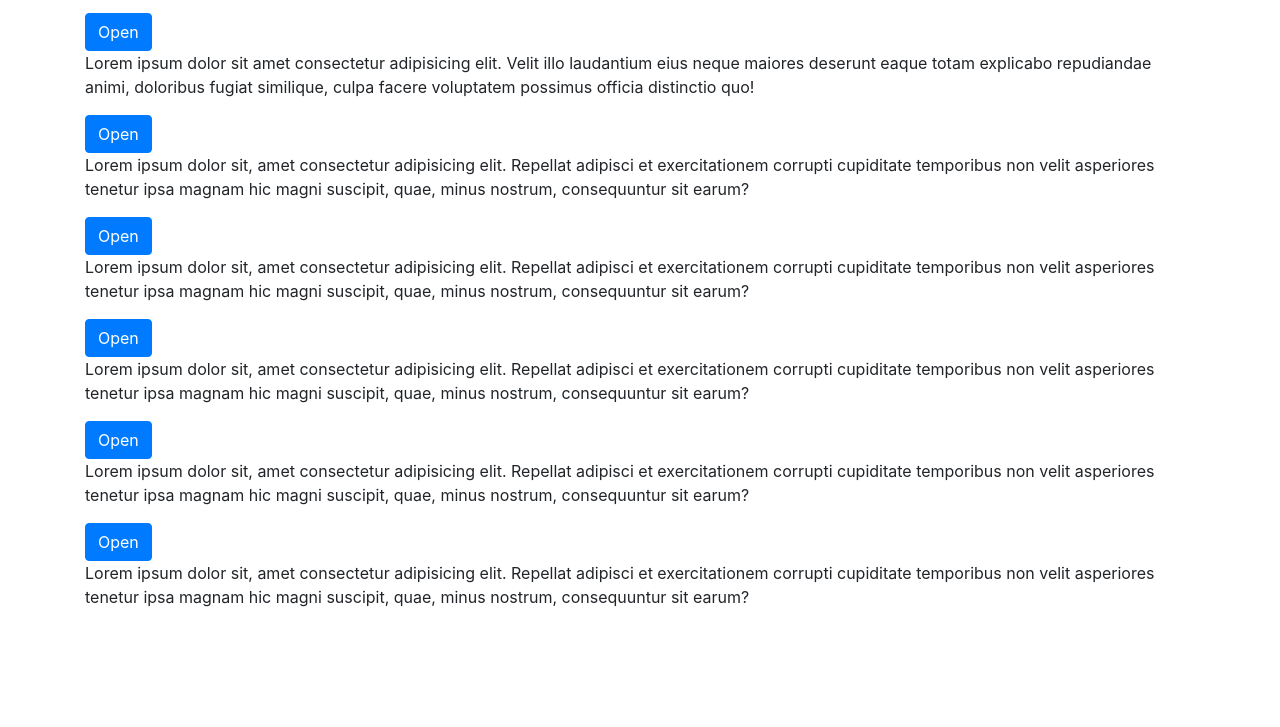
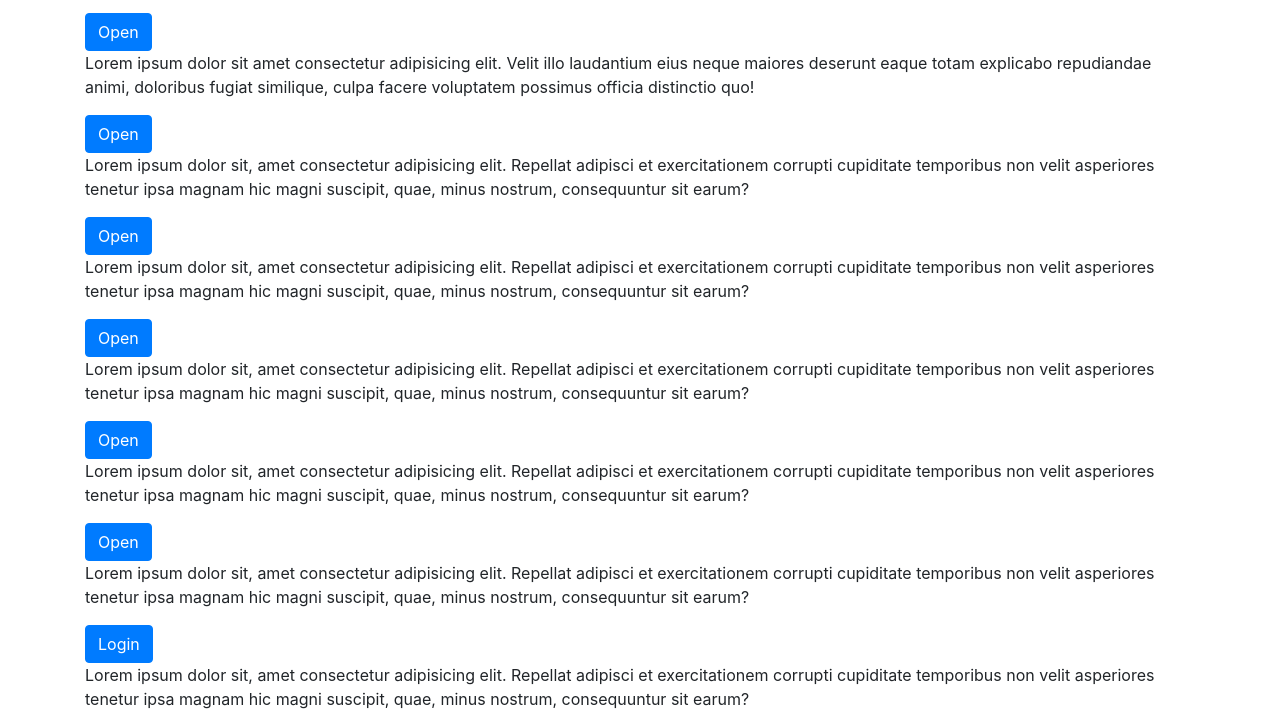
Before and after one commit to mareklints/vanilla-box-sandbox, a website built with webpack: page index.html in a window 1280 px wide. Shown: the part 107-834 px from the top of the page. Before the commit the page ends 800 px from the top, so only its background shows below. Built offline with nearby package versions, Linux system fonts and the light colour scheme; what @marek.lints/vanilla-box would draw is missing.

Commit message:
Added cover background image configuration demo

```diff
--- a/index.html
+++ b/index.html
@@ -38,6 +38,11 @@
         <p>Lorem ipsum dolor sit, amet consectetur adipisicing elit. Repellat adipisci et exercitationem corrupti
             cupiditate temporibus non velit asperiores tenetur ipsa magnam hic magni suscipit, quae, minus nostrum,
             consequuntur sit earum?</p>
+        <div id="test7"></div>
+        <p>Lorem ipsum dolor sit, amet consectetur adipisicing elit. Repellat adipisci et exercitationem corrupti
+            cupiditate temporibus non velit asperiores tenetur ipsa magnam hic magni suscipit, quae, minus nostrum,
+            consequuntur sit earum?</p>
+
     </div>
     <script src="dist/bundle.js"></script>
 </body>
--- a/src/js/app.js
+++ b/src/js/app.js
@@ -2,6 +2,7 @@ import '@marek.lints/vanilla-box/popup.css';
 import '@marek.lints/vanilla-box/config.css';
 import { configmanager } from '@marek.lints/vanilla-box';
 import '../css/app.css';
+import '../img/background.jpg';
 
 window.addEventListener('load', () => {
     document.querySelector('#test1').innerHTML = /*html*/`
@@ -150,4 +151,31 @@ window.addEventListener('load', () => {
         <button class="btn btn-primary">Open</button>
     `;
     document.querySelector('#test6 button').addEventListener('click', () => document.querySelector('#test6 popup-window').open());
+
+    configmanager.addConfig('blank_300_300_background', {
+        top: 25,
+        appearFrom: 'center',
+        isFixed: false,
+        cssClass: 'popup-300-300',
+        displayCloseButton: true,
+        coverBackgroundImage: '/dist/img/background.jpg',
+        coverOpacity: '100%',
+        coverCloseOnClick: false
+    });
+    document.querySelector('#test7').innerHTML = /*html*/`
+        <popup-window config-name="blank_300_300_background">
+        <template>
+            <div>
+                <h1>Authentication</h1>
+                <input type="text" class="form-control" placeholder="Username"><br>
+                <input type="password" class="form-control" placeholder="Password"><br>
+                <input type="button" class="btn btn-secondary" value="Login">
+            </div>
+        </template>
+        </popup-window>
+        <button class="btn btn-primary">Login</button>
+    `;
+    document.querySelector('#test7 button').addEventListener('click', () => document.querySelector('#test7 popup-window').open());
+
+
 });
--- a/webpack.config.js
+++ b/webpack.config.js
@@ -16,6 +16,14 @@ module.exports = {
                     'style-loader',
                     'css-loader'
                 ]
+            },
+            {
+                test: /\.(png|jpe?g|gif)$/i,
+                loader: 'file-loader',
+                options: {
+                    outputPath: 'img',
+                    name: '[name].[ext]',
+                },
             }
         ]
     },
```
Also changed, not shown: package.json (+7 -3 lines), 1 other file.
